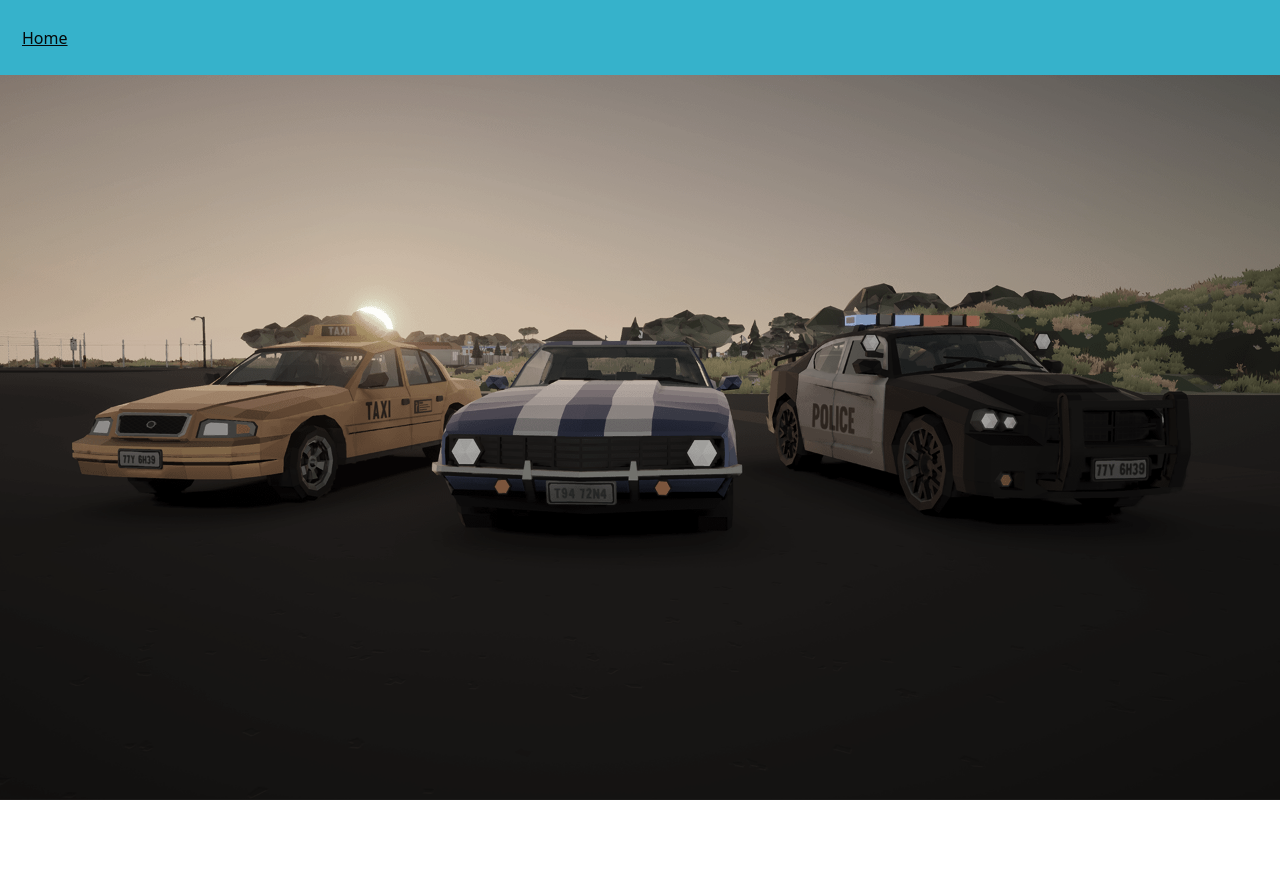
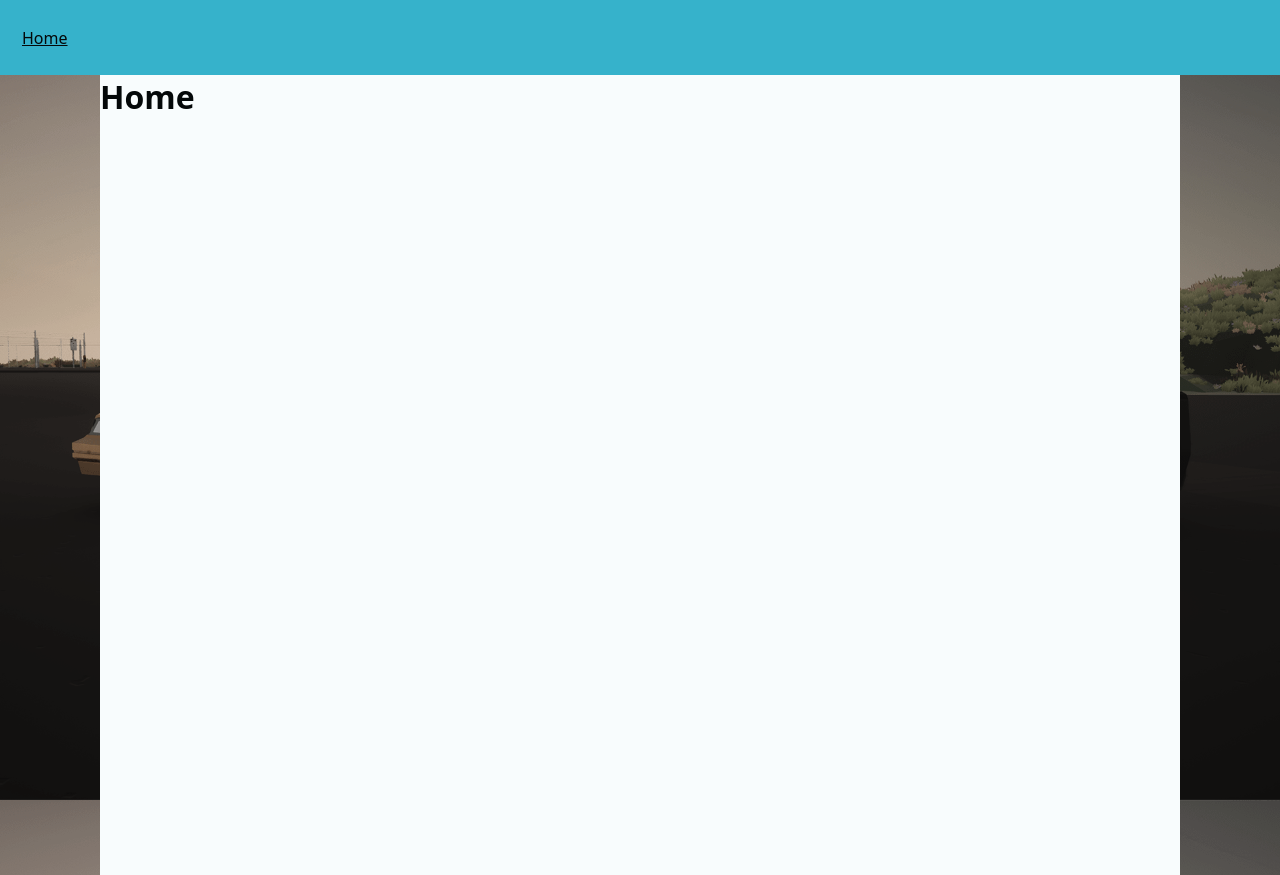
Before and after one commit to GillanCodes/motortown_btw_wiki, a React (Vite) app: page / in a window 1280 px wide. Before the commit the page ends 800 px from the top, so only its background shows below. Built offline with nearby package versions, Linux system fonts and the light colour scheme.

Commit message:
feat: setup container style

```diff
--- a/src/App.tsx
+++ b/src/App.tsx
@@ -1,9 +1,15 @@
+import { Navbar } from "./components/Navbar/Navbar";
 import Routes from "./router";
 import "./styles.scss";
 
 function App() {
   return (
-    <Routes />
+    <>
+      <Navbar />
+      <div id="app">
+        <Routes />
+      </div>
+    </>
   )
 }
 
--- a/src/pages/Home/Home.tsx
+++ b/src/pages/Home/Home.tsx
@@ -1,7 +1,7 @@
 export default function Home() {
   return (
     <div className="container home__container">
-
+      <h1>Home</h1>
     </div>
   )
 }
--- a/src/router/index.tsx
+++ b/src/router/index.tsx
@@ -1,11 +1,9 @@
 import { BrowserRouter, Routes, Route } from 'react-router'
 import Home from '../pages/Home/Home';
-import { Navbar } from '../components/Navbar/Navbar';
 
 export default function index() {
   return (
     <>
-      <Navbar />
       <BrowserRouter>
         <Routes>
           <Route index element={<Home />} />
--- a/src/styles.scss
+++ b/src/styles.scss
@@ -17,3 +17,17 @@ body
   background-position: center;
   color: var(--text);
 }
+
+#app
+{
+  display: flex;
+  justify-content: center;
+}
+
+.container
+{
+  width: 90%;
+  max-width: 1080px;
+  background-color: var(--background);
+  min-height: 100vh;
+}
```
